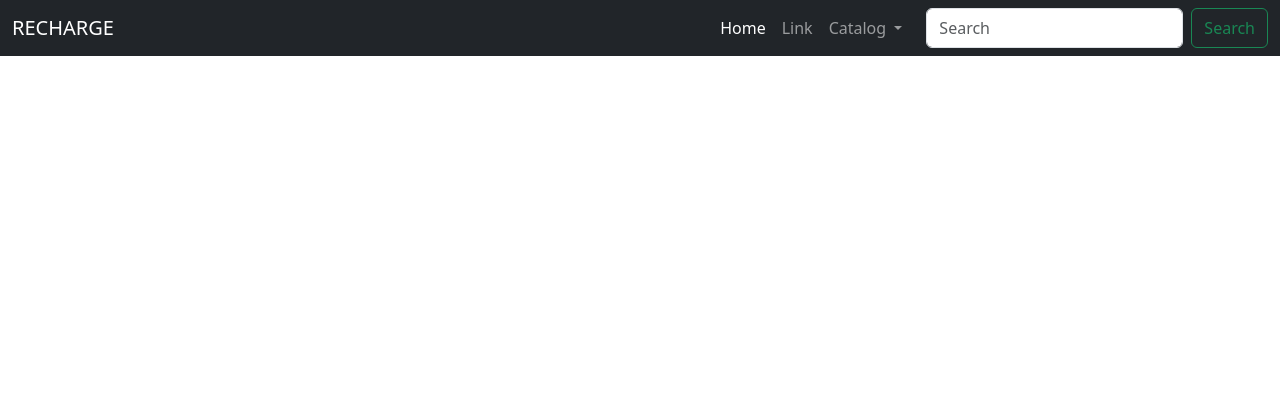
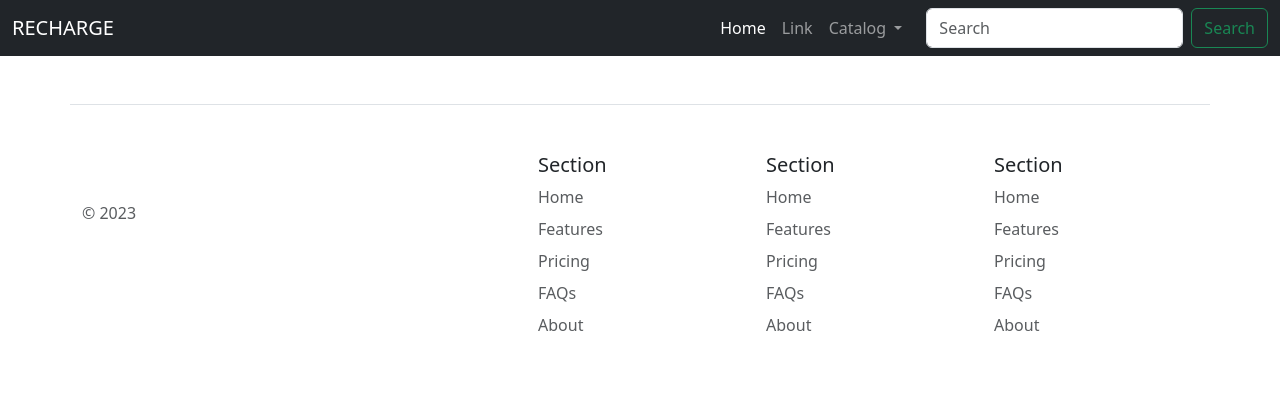
Before and after one commit to nvmarzakov/E-Commerce-Shop, a Django app: template templates/base/base.html in a window 1280 px wide. Shown: the top 408 px of the page. Run offline with Django 4.2, Linux system fonts and the light colour scheme; the template is opened without the code that fills it, so the values that code supplies are empty.

Commit message:
update base.html

```diff
--- a/templates/base/base.html
+++ b/templates/base/base.html
@@ -1,4 +1,5 @@
 {% load static %}
+
 <!DOCTYPE html>
 <html lang="en">
 <head>
@@ -18,38 +19,63 @@
             integrity="sha384-Rx+T1VzGupg4BHQYs2gCW9It+akI2MM/mndMCy36UVfodzcJcF0GGLxZIzObiEfa"
             crossorigin="anonymous">
     </script>
+    <style>
+        .hero {
+            background-image: url('media/images/pexels-photo-949131.jpeg');
+            background-size: cover;
+            background-position: center;
+            height: 950px; /* You can adjust the height to fit your image */
+            display: flex;
+            align-items: center;
+            justify-content: center;
+            text-align: center;
+        }
+        .hero h1,
+        .hero p,
+        .hero a {
+            color: #fff; /* Change the text color */
+            background-color: rgba(0, 0, 0, 0.5); /* Add a semi-transparent background */
+            padding: 10px 20px; /* Add padding to the text */
+            border-radius: 15px; /* Add border-radius for rounded corners */
+        }
 
+    </style>
 </head>
 <body>
 <header>
     <nav class="navbar navbar-expand-lg navbar-dark bg-dark" aria-label="Offcanvas navbar large">
         <div class="container-fluid">
             <a class="navbar-brand" href="">RECHARGE</a>
-      <button class="navbar-toggler" type="button" data-bs-toggle="offcanvas" data-bs-target="#offcanvasNavbar2" aria-controls="offcanvasNavbar2" aria-label="Toggle navigation">
+            <button class="navbar-toggler" type="button" data-bs-toggle="offcanvas" data-bs-target="#offcanvasNavbar2"
+                    aria-controls="offcanvasNavbar2" aria-label="Toggle navigation">
                 <span class="navbar-toggler-icon"></span>
             </button>
-      <div class="offcanvas offcanvas-end text-bg-dark" tabindex="-1" id="offcanvasNavbar2" aria-labelledby="offcanvasNavbar2Label">
+            <div class="offcanvas offcanvas-end text-bg-dark" tabindex="-1" id="offcanvasNavbar2"
+                 aria-labelledby="offcanvasNavbar2Label">
                 <div class="offcanvas-header">
                     <h5 class="offcanvas-title" id="offcanvasNavbar2Label">Offcanvas</h5>
-          <button type="button" class="btn-close btn-close-white" data-bs-dismiss="offcanvas" aria-label="Close"></button>
+                    <button type="button" class="btn-close btn-close-white" data-bs-dismiss="offcanvas"
+                            aria-label="Close"></button>
                 </div>
                 <div class="offcanvas-body">
                     <ul class="navbar-nav justify-content-end flex-grow-1 pe-3">
                         <li class="nav-item">
-              <a class="nav-link active" aria-current="page" href="#">Home</a>
+                            <a class="nav-link active" aria-current="page" href="">Home</a>
                         </li>
                         <li class="nav-item">
                             <a class="nav-link" href="#">Link</a>
                         </li>
                         <li class="nav-item dropdown">
-              <a class="nav-link dropdown-toggle" href="#" role="button" data-bs-toggle="dropdown" aria-expanded="false">
+                            <a class="nav-link dropdown-toggle" href="#" role="button" data-bs-toggle="dropdown"
+                               aria-expanded="false">
                                 Catalog
                             </a>
                             <ul class="dropdown-menu">
-                <li><a class="dropdown-item" href="#">All</a></li>
+                                <li><a class="dropdown-item" href="">All</a></li>
+
                                 {% for c in categories %}
                                     <li>
-                        <a class="dropdown-item" href="">{{ c.name|title }}</a>
+                                        <a class="dropdown-item" href="{{ c.get_absolute_url }}">{{ c.name|title }}</a>
                                     </li>
                                 {% endfor %}
                             </ul>
@@ -64,11 +90,61 @@
         </div>
     </nav>
 </header>
+
 <div id="content">
     {% block content %}
     {% endblock %}
 </div>
 
+<div class="container" >
+  <footer class="row row-cols-1 row-cols-sm-2 row-cols-md-5 py-5 my-5 border-top">
+
+
+    <div class="col mb-3">
+      <a href="/" class="d-flex align-items-center mb-3 link-body-emphasis text-decoration-none">
+        <svg class="bi me-2" width="40" height="32"><use xlink:href="#bootstrap"></use></svg>
+      </a>
+      <p class="text-body-secondary">© 2023</p>
+    </div>
+
+    <div class="col mb-3">
+
+    </div>
+
+    <div class="col mb-3">
+      <h5>Section</h5>
+      <ul class="nav flex-column">
+        <li class="nav-item mb-2"><a href="#" class="nav-link p-0 text-body-secondary">Home</a></li>
+        <li class="nav-item mb-2"><a href="#" class="nav-link p-0 text-body-secondary">Features</a></li>
+        <li class="nav-item mb-2"><a href="#" class="nav-link p-0 text-body-secondary">Pricing</a></li>
+        <li class="nav-item mb-2"><a href="#" class="nav-link p-0 text-body-secondary">FAQs</a></li>
+        <li class="nav-item mb-2"><a href="#" class="nav-link p-0 text-body-secondary">About</a></li>
+      </ul>
+    </div>
+
+    <div class="col mb-3">
+      <h5>Section</h5>
+      <ul class="nav flex-column">
+        <li class="nav-item mb-2"><a href="#" class="nav-link p-0 text-body-secondary">Home</a></li>
+        <li class="nav-item mb-2"><a href="#" class="nav-link p-0 text-body-secondary">Features</a></li>
+        <li class="nav-item mb-2"><a href="#" class="nav-link p-0 text-body-secondary">Pricing</a></li>
+        <li class="nav-item mb-2"><a href="#" class="nav-link p-0 text-body-secondary">FAQs</a></li>
+        <li class="nav-item mb-2"><a href="#" class="nav-link p-0 text-body-secondary">About</a></li>
+      </ul>
+    </div>
+
+    <div class="col mb-3">
+      <h5>Section</h5>
+      <ul class="nav flex-column">
+        <li class="nav-item mb-2"><a href="#" class="nav-link p-0 text-body-secondary">Home</a></li>
+        <li class="nav-item mb-2"><a href="#" class="nav-link p-0 text-body-secondary">Features</a></li>
+        <li class="nav-item mb-2"><a href="#" class="nav-link p-0 text-body-secondary">Pricing</a></li>
+        <li class="nav-item mb-2"><a href="#" class="nav-link p-0 text-body-secondary">FAQs</a></li>
+        <li class="nav-item mb-2"><a href="#" class="nav-link p-0 text-body-secondary">About</a></li>
+      </ul>
+    </div>
+  </footer>
+</div>
 
 </body>
 </html>
```
Lines whose indentation alone changed are shown as unchanged.
